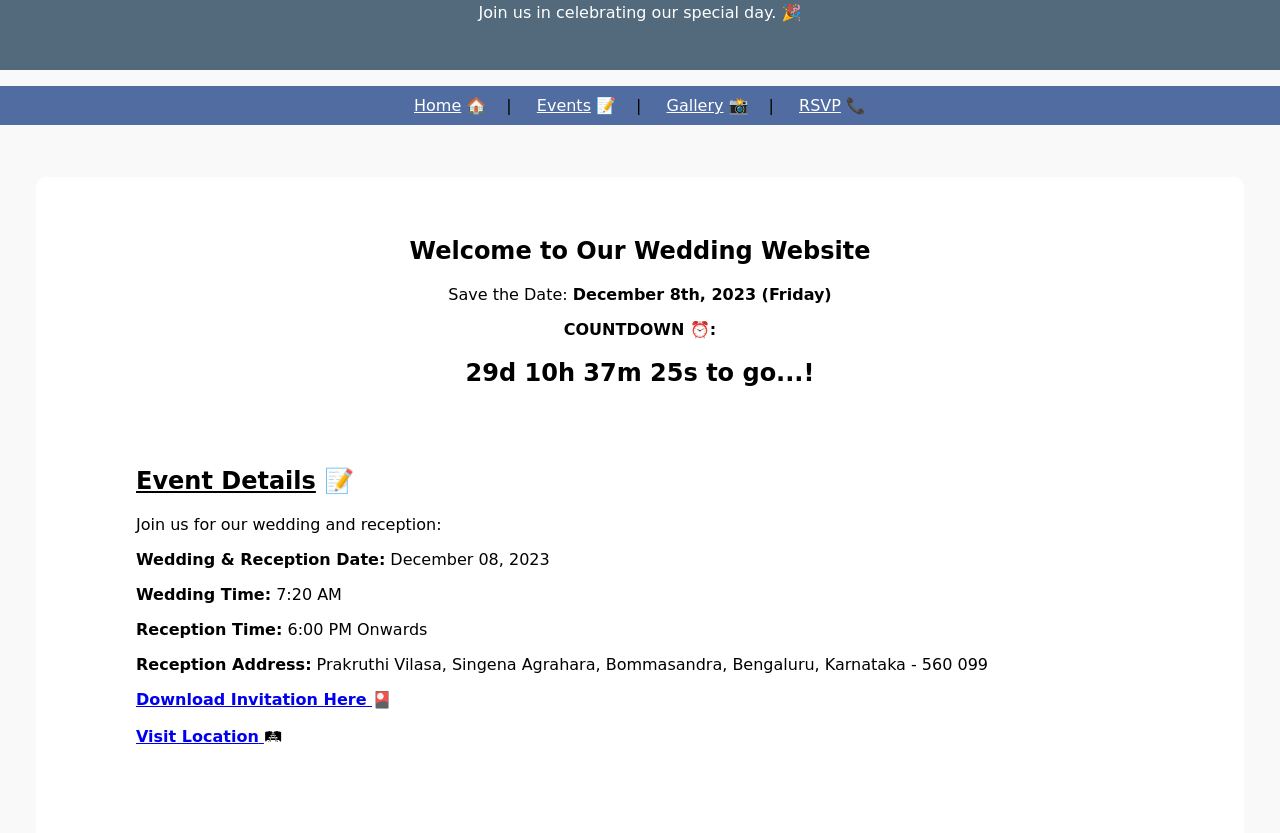
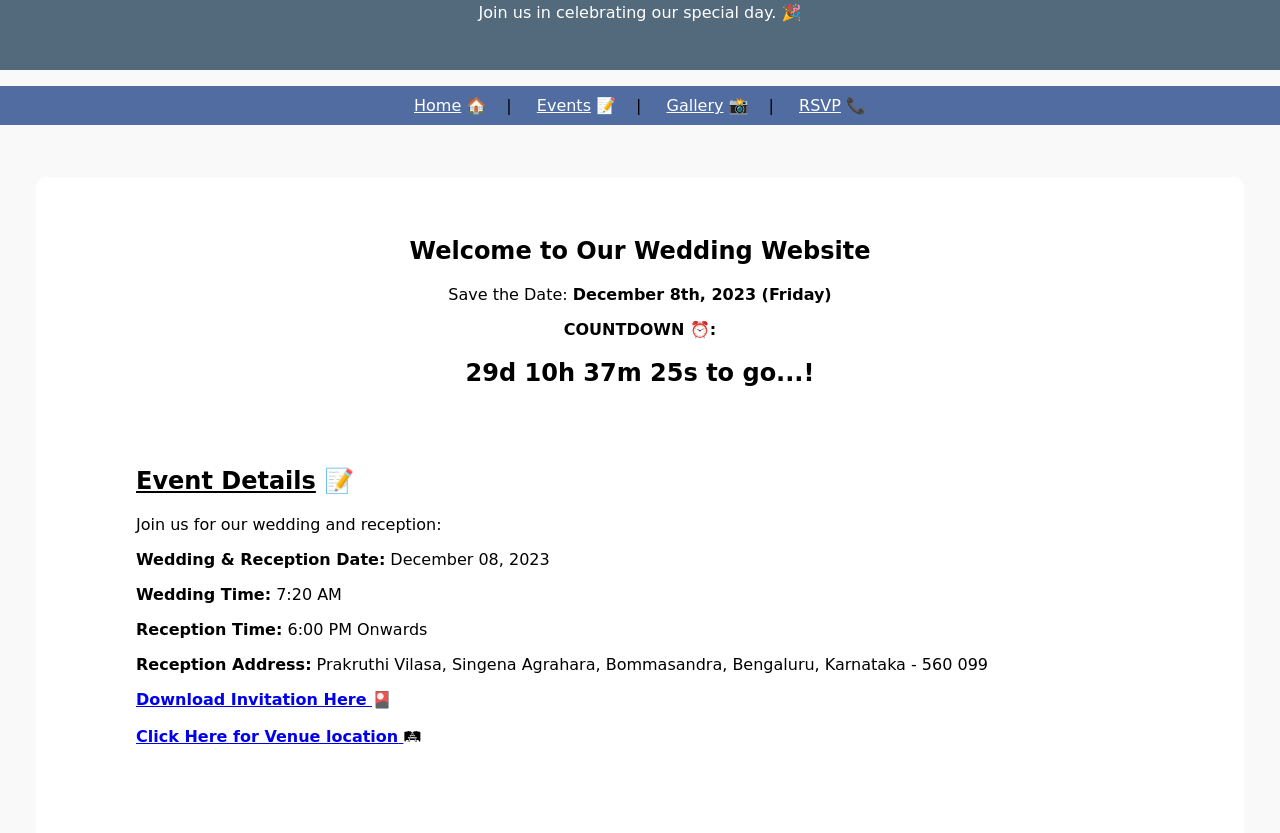
Before and after one commit to Ajayarao/DivyaWedsAjay, a plain HTML site: page index.html in a window 1280 px wide. Shown: the part 119-952 px from the top of the page. Drawn offline with Linux system fonts and the light colour scheme.

Commit message:
Update index.html

```diff
--- a/index.html
+++ b/index.html
@@ -97,7 +97,7 @@ for (var i = 0; i < btns.length; i++) {
      <p><strong>Reception Time:</strong> 6:00 PM Onwards</p>
      <p><strong>Reception Address:</strong> Prakruthi Vilasa, Singena Agrahara, Bommasandra, Bengaluru, Karnataka - 560 099</p>
      <p><a href="Wedding_Invitation.jpeg" download="Download Invitation"><b>Download Invitation Here  </b></a> 🎴</p>
-     <p><a href="https://maps.app.goo.gl/5Yb8RL74JtRNs9Ew7" target="_blank"> <b>Visit Location</b>   </a> 🛤 </p>
+     <p><a href="https://maps.app.goo.gl/5Yb8RL74JtRNs9Ew7" target="_blank"> <b>Click Here for Venue location</b> </a> 🛤 </p>
 </section>
 
     <section id="gallery">
@@ -120,7 +120,7 @@ for (var i = 0; i < btns.length; i++) {
     <img src="6.jpg" style="width:100%">
     <img src="9.jpg" style="width:100%">
     <img src="7.jpg" style="width:100%">
-    <a href="Gallery.html"> <h2><u>More Photos</u></h2></a>
+
   </div>
 </div>
 	    <a href="Gallery.html"> <h2><u>More Photos</u></h2></a>
```
